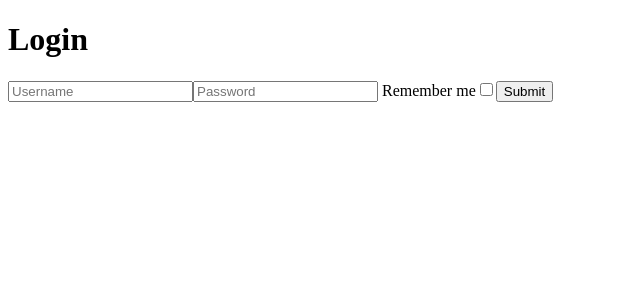
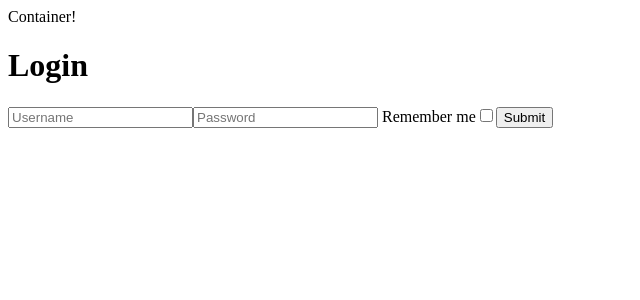
Before and after one commit to andersfischernielsen/TrackMeTraveling-react, a React app: page /login in a window 1280 px wide. Shown: the top 300 px of the page, without its empty margins (0-640 px from the left). Built offline with nearby package versions, Linux system fonts and the light colour scheme.

Commit message:
Initial routing config.

```diff
--- a/package.json
+++ b/package.json
@@ -17,7 +17,11 @@
     "react-google-maps": "^9.2.0"
   },
   "devDependencies": {
+    "@types/react-router": "^4.0.16",
+    "@types/react-router-dom": "^4.2.0",
     "awesome-typescript-loader": "^3.2.3",
+    "react-router": "^4.2.0",
+    "react-router-dom": "^4.2.2",
     "source-map-loader": "^0.2.3",
     "typescript": "^2.5.3"
   }
--- a/src/components/Container.tsx
+++ b/src/components/Container.tsx
@@ -4,22 +4,11 @@ import { MapView } from "./MapView"
 import { NearbySights } from "./NearbySights";
 import { Login } from "./Login";
 
-export interface Data {
-    username: string;
-    latitude: number;
-    longitude: number;
-}
-export interface ContainerProperties {data: Data }
-export class Container extends React.Component<ContainerProperties, {}> {
+export class Container extends React.Component<{}, {}> {
     render() {
         return (
             <div>
-                <Login />
-                {
-                    /* <UsernameHeading username={this.props.data.username} />
-                    <MapView latitude={this.props.data.latitude} longitude={this.props.data.longitude} />
-                    <NearbySights latitude={this.props.data.latitude} longitude={this.props.data.longitude} /> */
-                }
+                Container!
             </div>
         );
     }
--- a/src/components/Login.tsx
+++ b/src/components/Login.tsx
@@ -1,9 +1,11 @@
 import * as React from "react";
+import { Redirect } from "react-router";
 
 export interface ILoginState {
     username: string,
     password: string,
-    remember: boolean
+    remember: boolean,
+    shouldRedirect: boolean
 }
 
 interface ITokens {
@@ -37,6 +39,7 @@ export class Login extends React.Component<{}, ILoginState> {
             if (response.status == 401) return;
             let json = await response.json() as ITokens;
             this.storeTokens(json);
+            return <Redirect to="/:" />
         } catch {
             //TODO: Do things when error occures.
         }
@@ -58,6 +61,8 @@ export class Login extends React.Component<{}, ILoginState> {
     }
 
     render() {
+        let shouldRedirect = this.state;
+
         return (
             <div>
                 <h1>Login</h1>
--- /dev/null
+++ b/src/components/User.tsx
@@ -0,0 +1,22 @@
+import * as React from "react";
+import { UsernameHeading } from "./Hello"
+import { MapView } from "./MapView"
+import { NearbySights } from "./NearbySights";
+
+export interface Data {
+    username: string;
+    latitude: number;
+    longitude: number;
+}
+export interface UserProperties { data: Data }
+export class User extends React.Component<UserProperties, {}> {
+    render() {
+        return (
+        <div>
+            <UsernameHeading username={this.props.data.username} />
+            <MapView latitude={this.props.data.latitude} longitude={this.props.data.longitude} />
+            <NearbySights latitude={this.props.data.latitude} longitude={this.props.data.longitude} />
+        </div>
+        );
+    }
+}
--- a/src/index.tsx
+++ b/src/index.tsx
@@ -1,7 +1,10 @@
 import * as React from "react";
 import * as ReactDOM from "react-dom";
+import { Route } from "react-router";
+import { BrowserRouter, Link } from "react-router-dom";
 import { Container } from "./components/Container";
-import { Data } from "./components/Container";
+import { User, Data } from "./components/User";
+import { Login } from "./components/Login";
 
 let data : Data = {
     username: "fischer",
@@ -10,6 +13,12 @@ let data : Data = {
 }
 
 ReactDOM.render(
-    <Container data={data} />,
+    <BrowserRouter>
+        <div>
+            <Route path="/" component={Container} />
+            <Route path="/login" component={Login} />
+            {/* <Route path="/:username?" render={() => <User data={this.data} />}/> */}
+        </div>
+    </BrowserRouter>,
     document.getElementById("container")
 );
```
Also changed, not shown: 3 other files (tests, documents, lock files or other folders).
